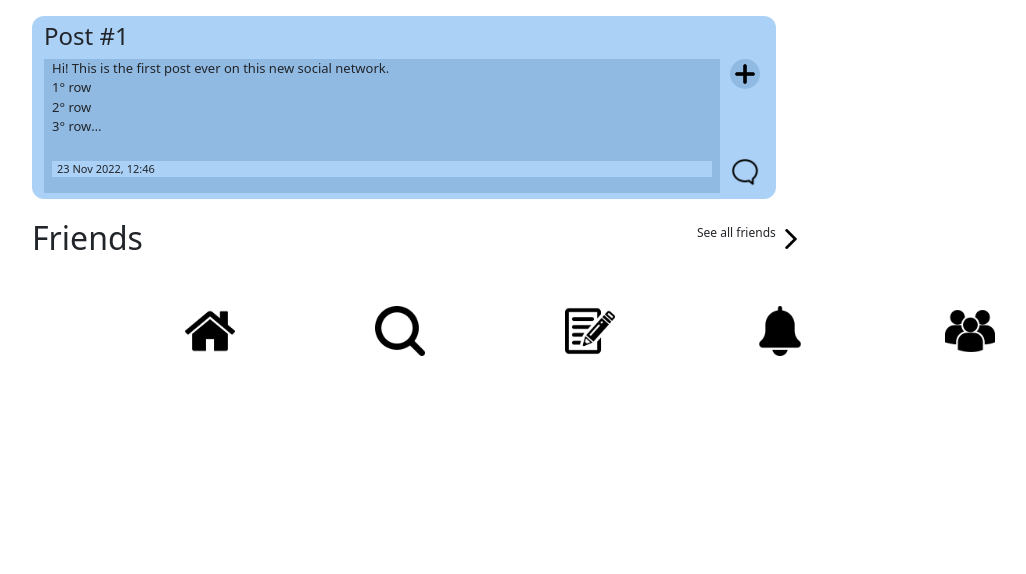
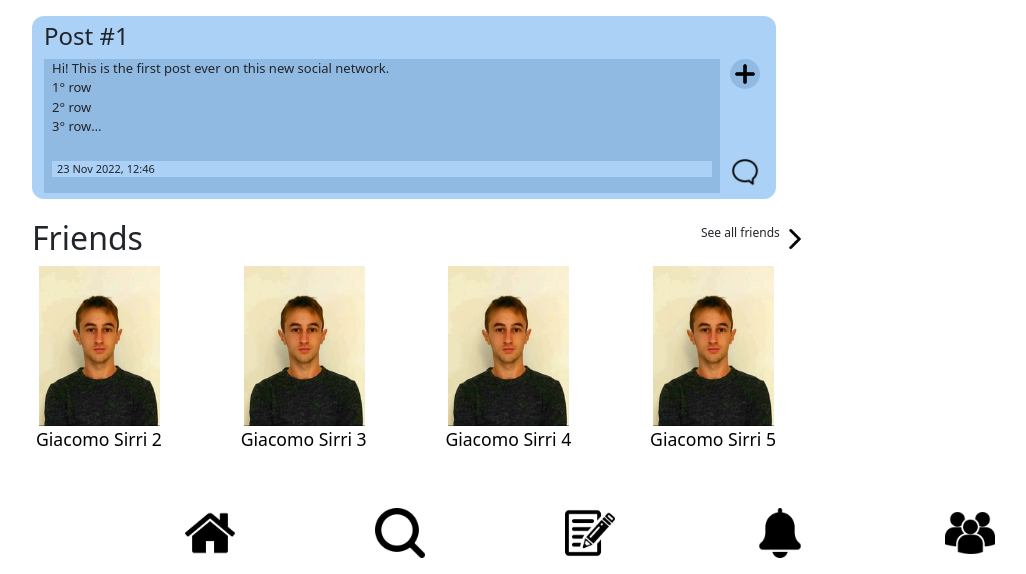
Before and after one commit to giacomosirri/Snippex, a PHP site: page /html/profile.html in a window 1280 px wide. Shown: the part 814-1388 px from the top of the page, without its empty margins (50-1076 px from the left). Before the commit the page ends 1170 px from the top, so only its background shows below. Run offline with PHP 8.4, Linux system fonts and the light colour scheme.

Commit message:
Improve rendering of profile page

```diff
--- a/css/style.css
+++ b/css/style.css
@@ -84,6 +84,27 @@ body main section div img {
   max-width: 32px;
   max-height: 32px;
 }
+body main section div a {
+  text-decoration: none;
+  color: black;
+}
+body main section div a img {
+  height: auto;
+  width: auto;
+  max-width: 160px;
+  max-height: 160px;
+}
+@media screen and (max-width: 768px) {
+  body main section div a img {
+    height: auto;
+    width: auto;
+    max-width: 100px;
+    max-height: 100px;
+  }
+}
+body main section div div p {
+  margin-left: 4px;
+}
 body main article {
   margin-bottom: 20px;
   background-color: #acd1f6;
--- a/css/style.scss
+++ b/css/style.scss
@@ -96,6 +96,27 @@ body {
           max-width: 32px;
           max-height: 32px;
         }
+        a {
+          text-decoration: none;
+          color: black;
+          img {
+            height: auto;
+            width: auto;
+            max-width: 160px;
+            max-height: 160px;
+            @media screen and (max-width: 768px) {
+              height: auto;
+              width: auto;
+              max-width: 100px;
+              max-height: 100px;
+            }
+          }
+        }
+        div {
+          p {
+            margin-left: 4px;
+          }
+        }
       }
     }
     article {
--- a/html/profile.html
+++ b/html/profile.html
@@ -155,21 +155,44 @@
                     </div>
                 </div>
             </div>
-            <div class="d-flex justify-content-center">
-
+            <div class="col-12 col-md-8 d-flex justify-content-between">
+                <div class="text-center">
+                    <a href="#">
+                        <img src="../img/propic.jpg" alt="profile pic">
+                        <p>Giacomo Sirri 2</p>
+                    </a>
+                </div>
+                <div class="text-center">
+                    <a href="#">
+                        <img src="../img/propic.jpg" alt="profile pic">
+                        <p>Giacomo Sirri 3</p>
+                    </a>
+                </div>
+                <div class="text-center">
+                    <a href="#">
+                        <img src="../img/propic.jpg" alt="profile pic">
+                        <p>Giacomo Sirri 4</p>
+                    </a>
+                </div>
+                <div class="text-center">
+                    <a href="#">
+                        <img src="../img/propic.jpg" alt="profile pic">
+                        <p>Giacomo Sirri 5</p>
+                    </a>
+                </div>
             </div>
         </section>
         <footer style="margin-top: 40px">
             <div class="d-flex justify-content-start flex-column">
                 <nav>
                     <ul class="row text-center">
-                        <li class="col-1"></li>
-                        <li class="col-2"><a href="./explore.html"><img src="../icons/home_icon.png" alt="home"></a></li>
-                        <li class="col-2"><a href="./feed.html"><img src="../icons/search_icon.png" alt="explore"></a></li>
-                        <li class="col-2"><a href="#" data-bs-toggle="modal" data-bs-target="#exampleModal"><img src="../icons/write_icon.png" alt="write"></a></li>
-                        <li class="col-2"><a href="./notifications.html"><img src="../icons/notification_icon.png" alt="notifications"></a></li>
-                        <li class="col-2"><a href="#"><img src="../icons/users_icon.png" alt="search users"></a></li>
-                        <li class="col-1"></li>
+                        <li class="col-md-1"></li>
+                        <li class="col-2 col-md-2"><a href="./explore.html"><img src="../icons/home_icon.png" alt="home"></a></li>
+                        <li class="col-3 col-md-2"><a href="./feed.html"><img src="../icons/search_icon.png" alt="explore"></a></li>
+                        <li class="col-2 col-md-2"><a href="#" data-bs-toggle="modal" data-bs-target="#exampleModal"><img src="../icons/write_icon.png" alt="write"></a></li>
+                        <li class="col-3 col-md-2"><a href="./notifications.html"><img src="../icons/notification_icon.png" alt="notifications"></a></li>
+                        <li class="col-2 col-md-2"><a href="#"><img src="../icons/users_icon.png" alt="search users"></a></li>
+                        <li class="col-md-1"></li>
                     </ul>
                 </nav>
                 <div></div>
```
Also changed, not shown: 1 other file.
